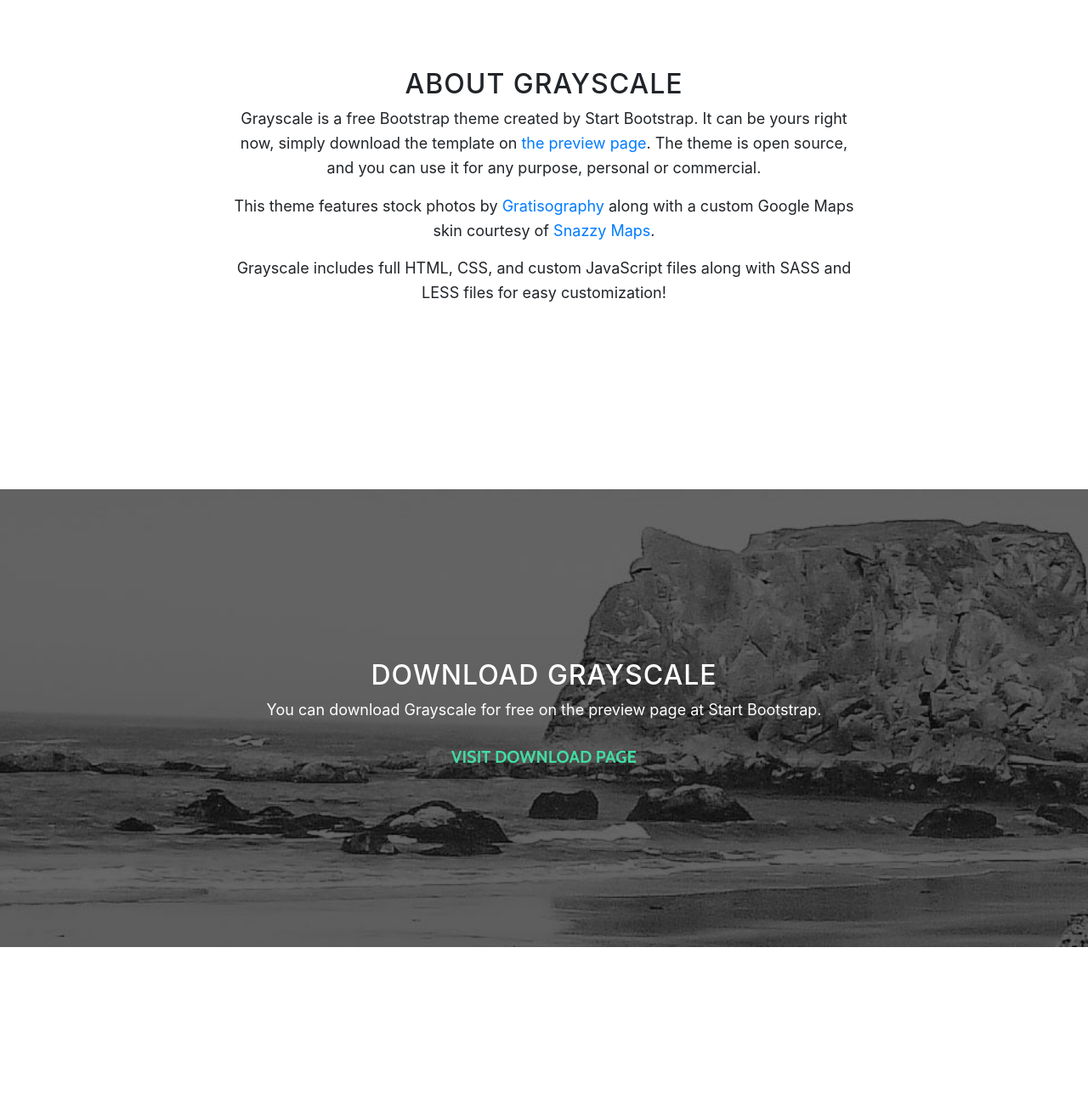
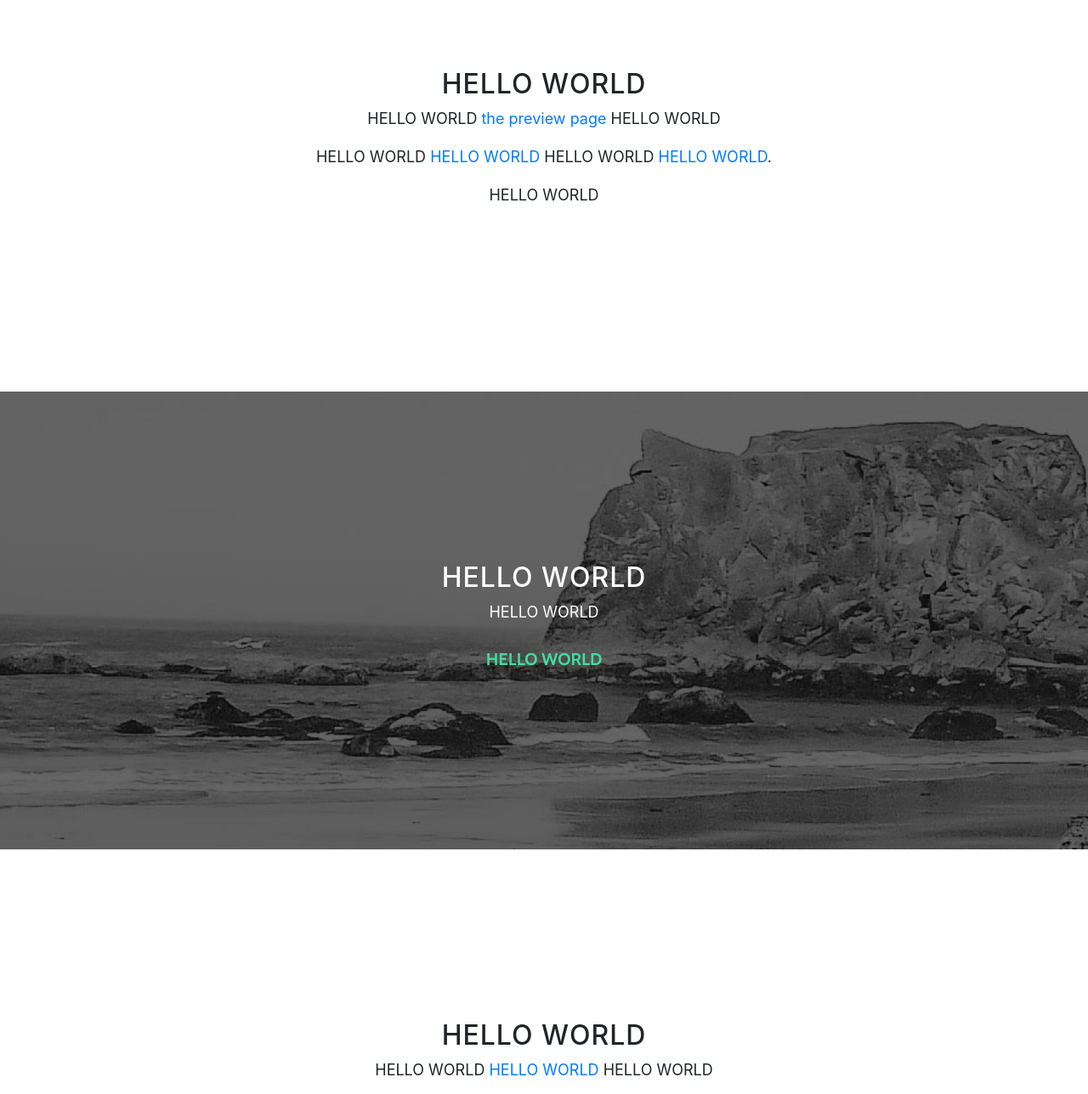
Before and after one commit to moosemarti/html2, a website with bundled scripts: page startbootstrap-grayscale-gh-pages/index.html in a window 1280 px wide. Shown: the part 920-2208 px from the top of the page at 85% size. Built offline with nearby package versions, Linux system fonts and the light colour scheme.

Commit message:
Update index.html

```diff
--- a/startbootstrap-grayscale-gh-pages/index.html
+++ b/startbootstrap-grayscale-gh-pages/index.html
@@ -8,7 +8,7 @@
     <meta name="description" content="">
     <meta name="author" content="">
 
-    <title>Grayscale - Start Bootstrap Theme</title>
+    <title>HELLO WORLD</title>
 
     <!-- Bootstrap core CSS -->
     <link href="vendor/bootstrap/css/bootstrap.min.css" rel="stylesheet">
@@ -28,7 +28,7 @@
     <!-- Navigation -->
     <nav class="navbar navbar-expand-lg navbar-light fixed-top" id="mainNav">
       <div class="container">
-        <a class="navbar-brand js-scroll-trigger" href="#page-top">Start Bootstrap</a>
+        <a class="navbar-brand js-scroll-trigger" href="#page-top">HELLO WORLD</a>
         <button class="navbar-toggler navbar-toggler-right" type="button" data-toggle="collapse" data-target="#navbarResponsive" aria-controls="navbarResponsive" aria-expanded="false" aria-label="Toggle navigation">
           Menu
           <i class="fa fa-bars"></i>
@@ -36,13 +36,13 @@
         <div class="collapse navbar-collapse" id="navbarResponsive">
           <ul class="navbar-nav ml-auto">
             <li class="nav-item">
-              <a class="nav-link js-scroll-trigger" href="#about">About</a>
+              <a class="nav-link js-scroll-trigger" href="#about">HELLO WORLD</a>
             </li>
             <li class="nav-item">
-              <a class="nav-link js-scroll-trigger" href="#download">Download</a>
+              <a class="nav-link js-scroll-trigger" href="#download">HELLO WORLD</a>
             </li>
             <li class="nav-item">
-              <a class="nav-link js-scroll-trigger" href="#contact">Contact</a>
+              <a class="nav-link js-scroll-trigger" href="#contact">HELLO WORLD</a>
             </li>
           </ul>
         </div>
@@ -56,8 +56,8 @@
           <div class="row">
             <div class="col-lg-8 mx-auto">
               <h1 class="brand-heading">Grayscale</h1>
-              <p class="intro-text">A free, responsive, one page Bootstrap theme.
-                <br>Created by Start Bootstrap.</p>
+              <p class="intro-text">HELLO WORLD
+                <br>HELLO WORLD</p>
               <a href="#about" class="btn btn-circle js-scroll-trigger">
                 <i class="fa fa-angle-double-down animated"></i>
               </a>
@@ -72,14 +72,14 @@
       <div class="container">
         <div class="row">
           <div class="col-lg-8 mx-auto">
-            <h2>About Grayscale</h2>
-            <p>Grayscale is a free Bootstrap theme created by Start Bootstrap. It can be yours right now, simply download the template on
-              <a href="http://startbootstrap.com/template-overviews/grayscale/">the preview page</a>. The theme is open source, and you can use it for any purpose, personal or commercial.</p>
-            <p>This theme features stock photos by
-              <a href="http://gratisography.com/">Gratisography</a>
-              along with a custom Google Maps skin courtesy of
-              <a href="http://snazzymaps.com/">Snazzy Maps</a>.</p>
-            <p>Grayscale includes full HTML, CSS, and custom JavaScript files along with SASS and LESS files for easy customization!</p>
+            <h2>HELLO WORLD</h2>
+            <p>HELLO WORLD
+              <a href="http://startbootstrap.com/template-overviews/grayscale/">the preview page</a> HELLO WORLD</p>
+            <p>HELLO WORLD
+              <a href="http://gratisography.com/">HELLO WORLD</a>
+              HELLO WORLD
+              <a href="http://snazzymaps.com/">HELLO WORLD</a>.</p>
+            <p>HELLO WORLD</p>
           </div>
         </div>
       </div>
@@ -89,9 +89,9 @@
     <section id="download" class="download-section content-section text-center">
       <div class="container">
         <div class="col-lg-8 mx-auto">
-          <h2>Download Grayscale</h2>
-          <p>You can download Grayscale for free on the preview page at Start Bootstrap.</p>
-          <a href="http://startbootstrap.com/template-overviews/grayscale/" class="btn btn-default btn-lg">Visit Download Page</a>
+          <h2>HELLO WORLD</h2>
+          <p>HELLO WORLD</p>
+          <a href="http://startbootstrap.com/template-overviews/grayscale/" class="btn btn-default btn-lg">HELLO WORLD</a>
         </div>
       </div>
     </section>
@@ -101,10 +101,10 @@
       <div class="container">
         <div class="row">
           <div class="col-lg-8 mx-auto">
-            <h2>Contact Start Bootstrap</h2>
-            <p>Feel free to leave us a comment on the
-              <a href="http://startbootstrap.com/template-overviews/grayscale/">Grayscale template overview page</a>
-              on Start Bootstrap to give some feedback about this theme!</p>
+            <h2>HELLO WORLD</h2>
+            <p>HELLO WORLD
+              <a href="http://startbootstrap.com/template-overviews/grayscale/">HELLO WORLD</a>
+              HELLO WORLD</p>
             <ul class="list-inline banner-social-buttons">
               <li class="list-inline-item">
                 <a href="https://twitter.com/SBootstrap" class="btn btn-default btn-lg">
@@ -136,7 +136,7 @@
     <!-- Footer -->
     <footer>
       <div class="container text-center">
-        <p>Copyright &copy; Your Website 2018</p>
+        <p>HELLO WORLD</p>
       </div>
     </footer>
 
```
